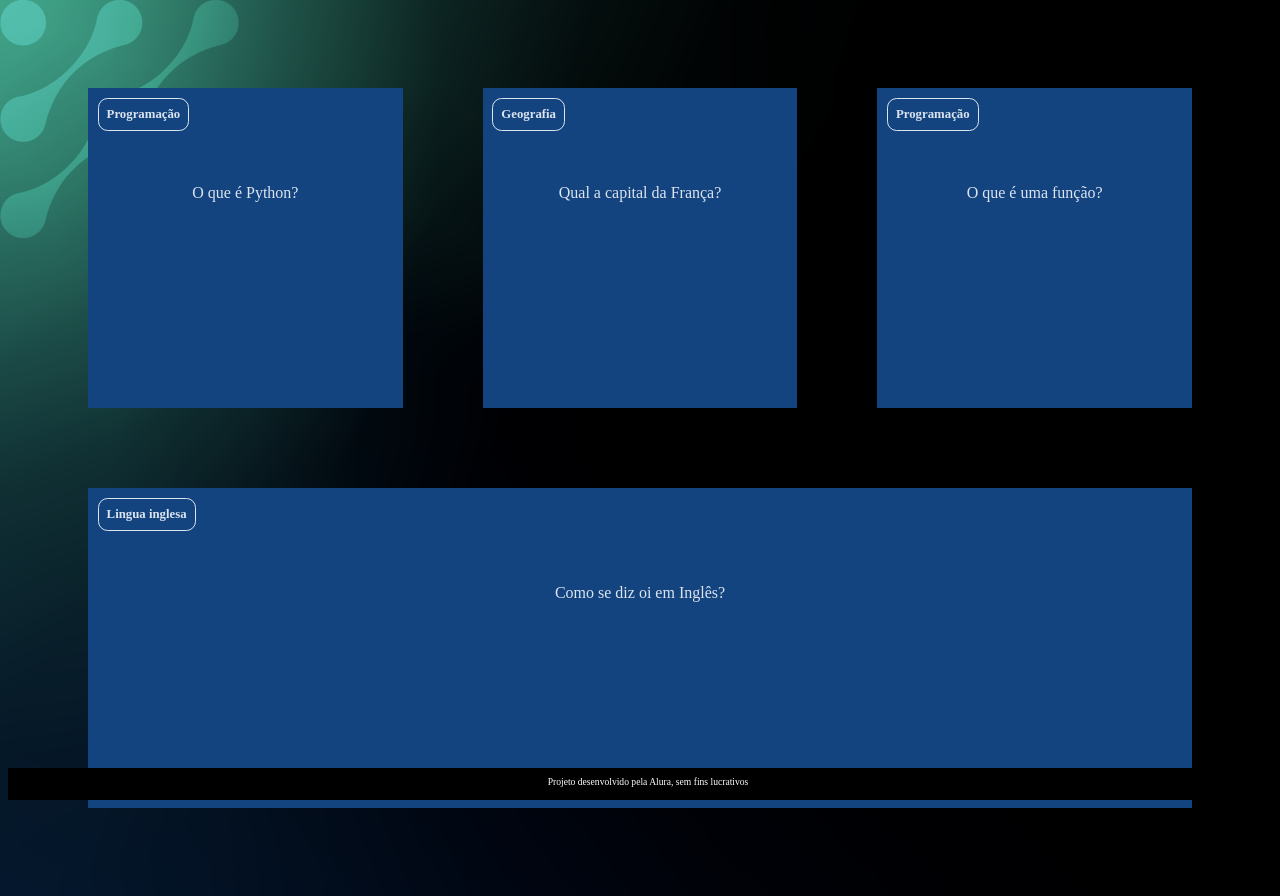
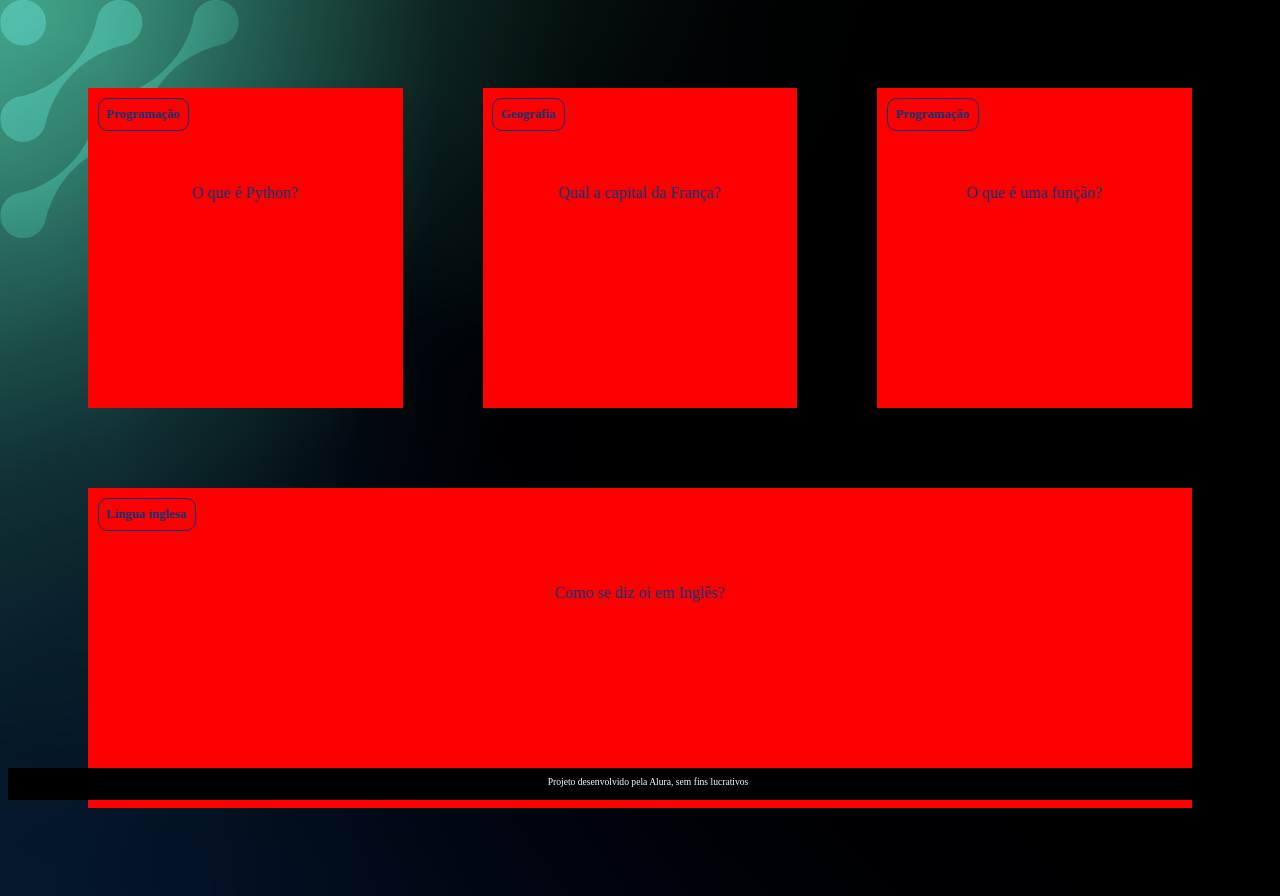
Before and after one commit to joaoknk/ferramenta1.0, a plain HTML site: page index.html in a window 1280 px wide. Drawn offline with Linux system fonts and the light colour scheme.

Commit message:
Add files via upload

```diff
--- a/assets/style.css
+++ b/assets/style.css
@@ -1,6 +1,6 @@
 :root {
-    --text-color: #DBE4EF;
-    --card-front-color: #144480;
+    --text-color: #00397e;
+    --card-front-color: #ff0000;
     --card-back-color: #00F4BF;
 }
 
```
